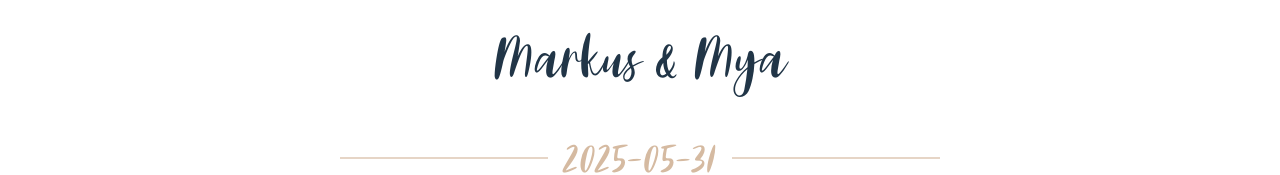
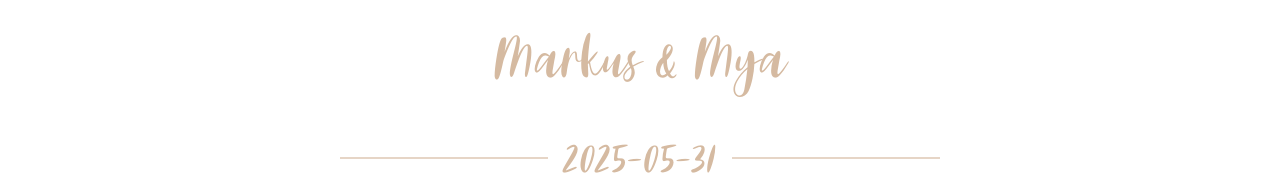
Before and after one commit to Jyrgen1994/Br-llop, a React (Vite) app: page / in a window 1280 px wide. Shown: the top 175 px of the page. Built offline with nearby package versions, Linux system fonts and the light colour scheme.

Commit message:
Font fix 12

```diff
--- a/src/components/Header.tsx
+++ b/src/components/Header.tsx
@@ -18,7 +18,7 @@ const Header = () => {
         fontWeight="bold"
         fontFamily="adelio"
         userSelect="none" // prevents text selection
-        color="brand.navy"
+        color="brand.clay"
         >
         Markus & Mya
         </Text>
```
